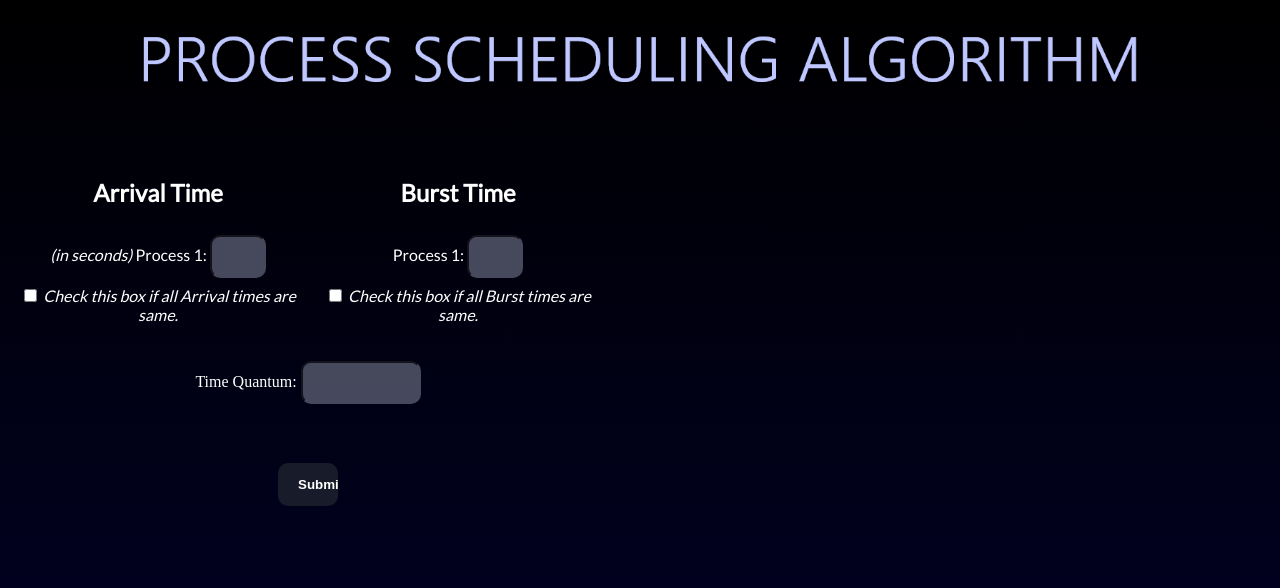
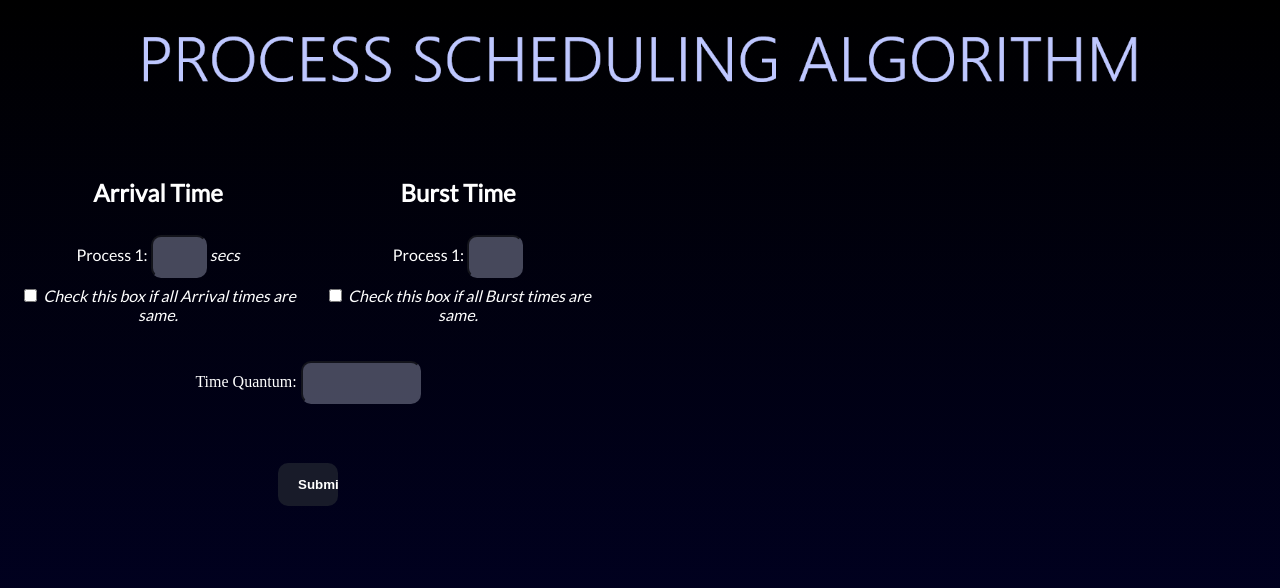
Before and after one commit to Bhavik-20/MiniPro-VisualisationAlgo, a PHP site: page /page2.php in a window 1280 px wide. Shown: the top 588 px of the page. Run offline with PHP 8.4, Linux system fonts and the light colour scheme; the visitor is signed in with stand-in values (Sample User, id 1).

Commit message:
secs added

```diff
--- a/page2.php
+++ b/page2.php
@@ -106,11 +106,12 @@ input[type=submit]:hover {
     <form action="<?php echo $_SERVER['PHP_SELF'];?>" method="POST">
         <div class="row">
             <div class="column">
-                <center><h2>Arrival Time</h2> <span style="color:white;"><em>(in seconds)</em></span>
+                <center><h2>Arrival Time</h2>
 
                   <label>Process 1:</label>
                     <input type="number" name="arrival1" min = "0" max = "15"
-                     value="<?php echo $arrival_value[1]; ?>"><br>
+                     value="<?php echo $arrival_value[1]; ?>"> <span style="color:white;"><em>secs</em></span>
+                     <br>
                      <div><?php echo $arrival_error[1]; ?></div>
                     <!--  Checkbox -->
                   <input type="checkbox" name="cpya" onclick="CopyAllA(this.form,<?php echo $num?>)">
@@ -120,7 +121,8 @@ input[type=submit]:hover {
                     ?>
                     <label>Process <?php echo $x?>:</label>
                     <input type="number" name="<?php echo "arrival".$x?>" id="<?php echo 'a'.$x?>" min = "0" max = "15"
-                     value="<?php echo $arrival_value[$x]; ?>"><br>
+                     value="<?php echo $arrival_value[$x]; ?>"> <span style="color:white;"><em>secs</em></span>
+                     <br>
                      <div><?php echo $arrival_error[$x]; ?></div><br>
                 <?php } ?>
                 </center>
```
